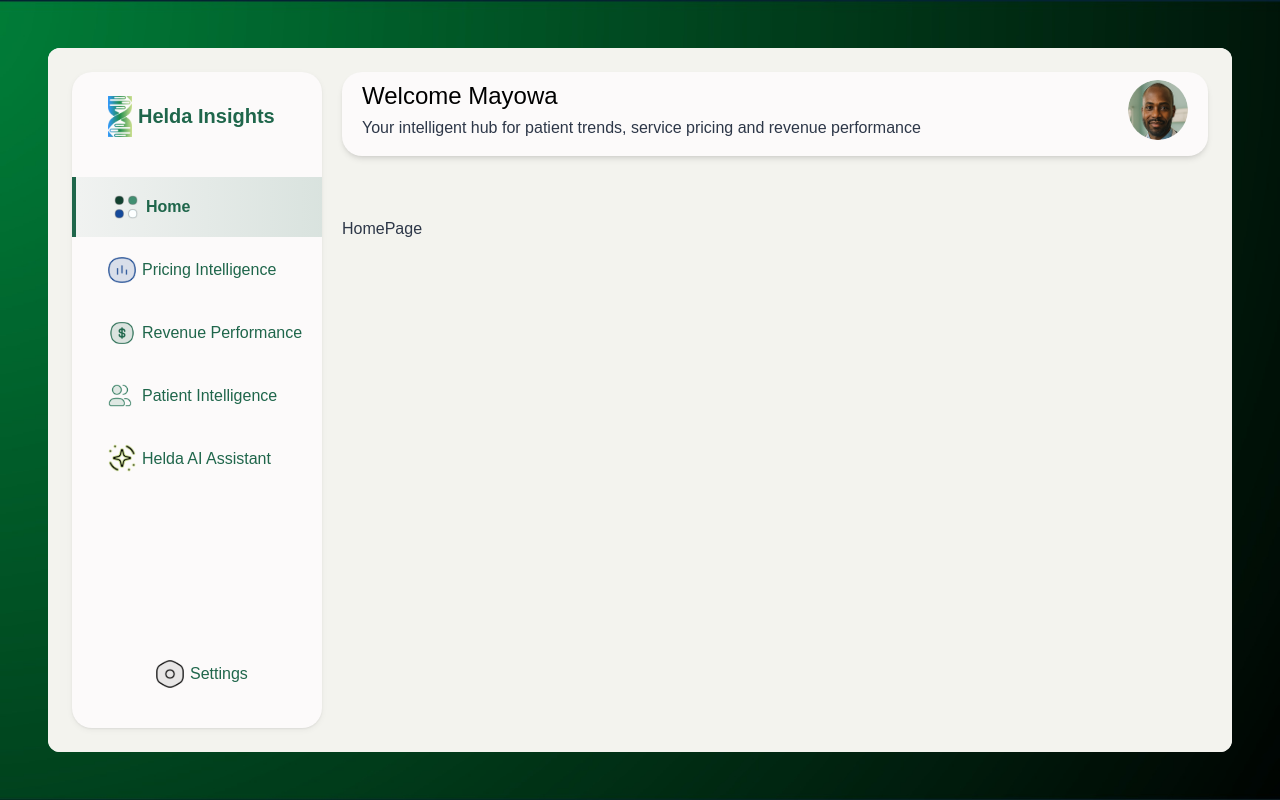
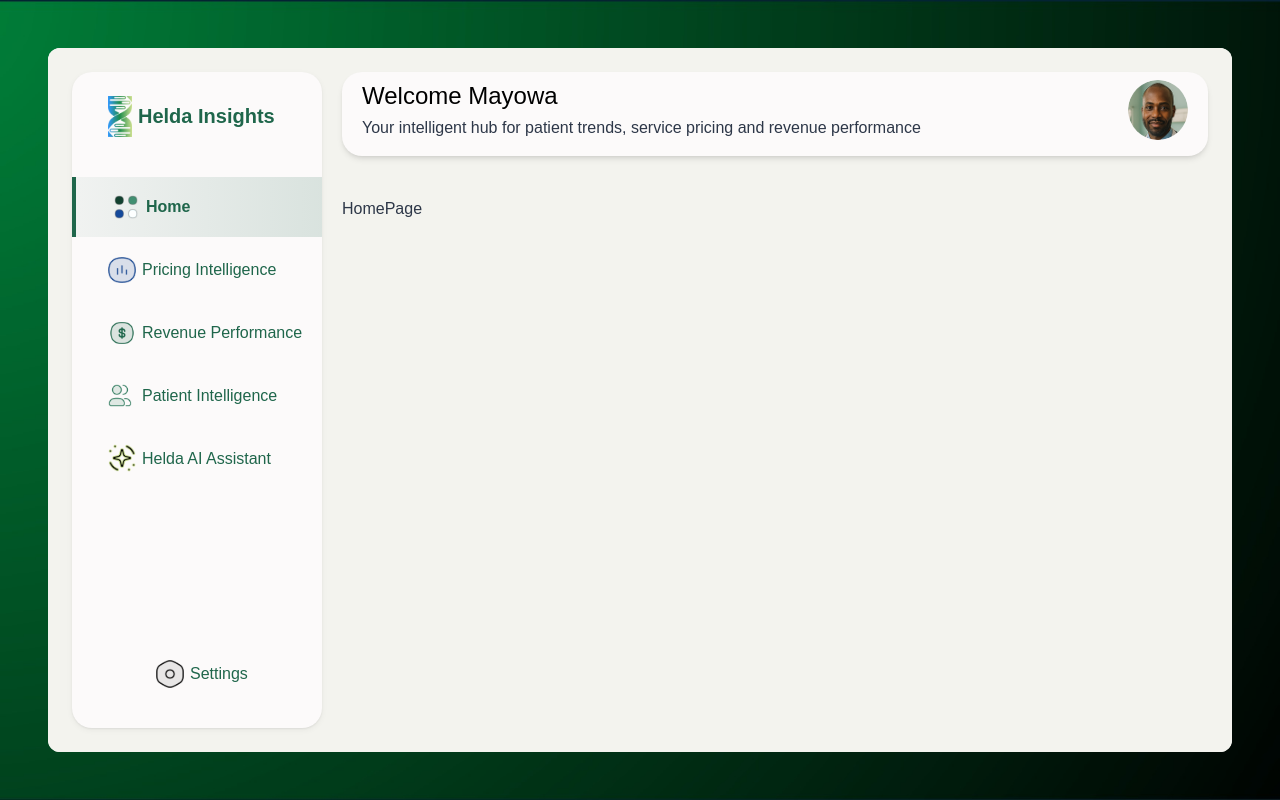
Before and after one commit to spectersegun/helda, a React (Vite) app: page /dashboard in a window 1280 px wide. Built offline with nearby package versions, Linux system fonts and the light colour scheme; sample sign-in values are in the browser's storage.

Commit message:
minor styling

```diff
--- a/src/pages/Dashboard2.tsx
+++ b/src/pages/Dashboard2.tsx
@@ -164,7 +164,7 @@ export default function Dashboard2() {
           onChange={(k) => setActive(k as TabKey)}
         />
 
-        <div className="flex-1 flex flex-col gap-5">
+        <div className="flex-1 flex flex-col gap-0">
           <WelcomeCard
             name={header.name}
             subtitle={header.subtitle}
--- a/src/pages/Profile.tsx
+++ b/src/pages/Profile.tsx
@@ -3,7 +3,7 @@ import { LogoutIcon } from "../components/common/Icons";
 export default function Profile() {
   return (
     <>
-      <div className="grid grid-cols-1 gap-5 items-stretch flex-1 !relative !pt-10 overflow-y-auto !pb-40 !bt-5">
+      <div className="grid grid-cols-1 gap-5 items-stretch flex-1 !relative !pt-10 overflow-y-auto !pb-40 !mt-5 hide-native-scrollbar ">
         <div className="!mx-auto  !max-w-[360px] !text-center ">
           <div className="flex flex-col items-center ">
             <img
```
